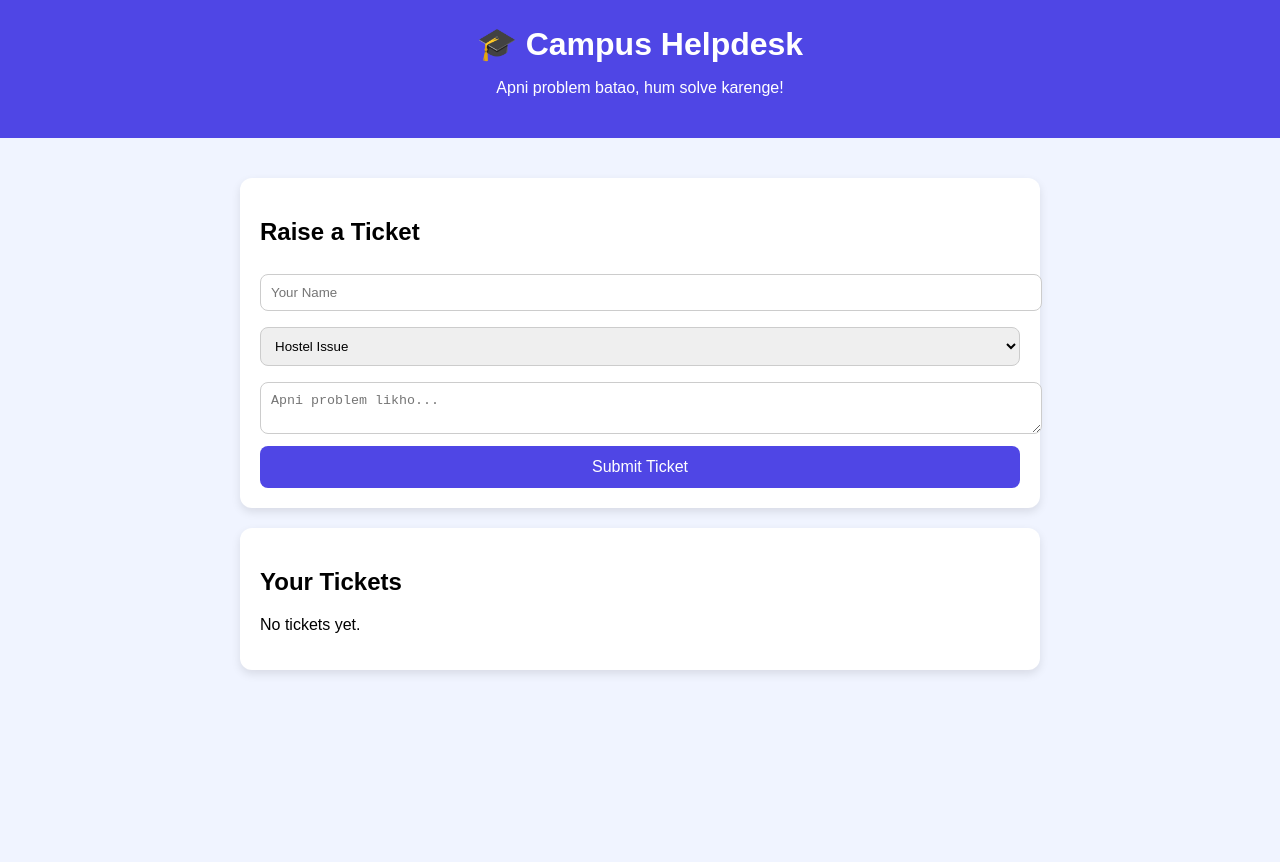
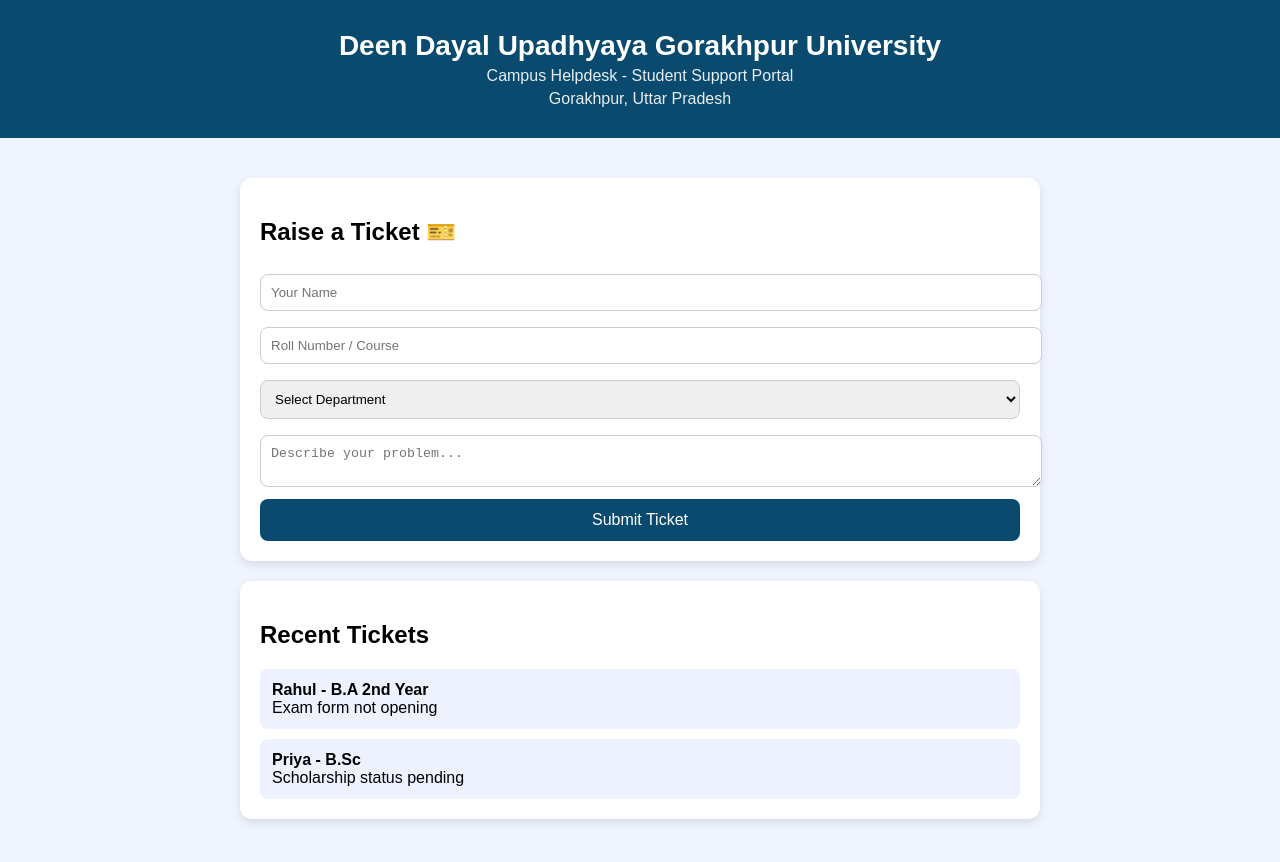
Before and after one commit to ishitashukla-gif/campus---helpdesk-, a plain HTML site: page index.html in a window 1280 px wide. Before the commit the page ends 800 px from the top, so only its background shows below. Drawn offline with Linux system fonts and the light colour scheme.

Commit message:
Update Campus Helpdesk page with new content and styles

```diff
--- a/index.html
+++ b/index.html
@@ -3,58 +3,40 @@
 <head>
 <meta charset="UTF-8">
 <meta name="viewport" content="width=device-width, initial-scale=1.0">
-<title>Campus Helpdesk</title>
+<title>Campus Helpdesk - DDU Gorakhpur</title>
 <style>
 body{font-family:Arial;background:#f0f4ff;margin:0;padding:0}
-header{background:#4f46e5;color:white;padding:25px;text-align:center}
-header h1{margin:0}
+header{background:#0a4a6e;color:white;padding:30px;text-align:center}
+header h1{margin:0;font-size:28px}
+header p{margin:5px 0 0;opacity:0.9}
 .container{max-width:800px;margin:20px auto;padding:20px}
 .card{background:white;padding:20px;border-radius:12px;box-shadow:0 4px 10px rgba(0,0,0,0.1);margin-bottom:20px}
 input,textarea,select{width:100%;padding:10px;margin:8px 0;border:1px solid #ccc;border-radius:8px}
-button{background:#4f46e5;color:white;border:none;padding:12px 20px;border-radius:8px;cursor:pointer;width:100%;font-size:16px}
-button:hover{background:#3730a3}
+button{background:#0a4a6e;color:white;border:none;padding:12px 20px;border-radius:8px;cursor:pointer;width:100%;font-size:16px}
+button:hover{background:#083a57}
 .ticket{background:#eef2ff;padding:12px;border-radius:8px;margin-top:10px}
 </style>
 </head>
 <body>
 <header>
-<h1>🎓 Campus Helpdesk</h1>
-<p>Apni problem batao, hum solve karenge!</p>
+<h1>Deen Dayal Upadhyaya Gorakhpur University</h1>
+<p>Campus Helpdesk - Student Support Portal</p>
+<p>Gorakhpur, Uttar Pradesh</p>
 </header>
 <div class="container">
 <div class="card">
-<h2>Raise a Ticket</h2>
-<input id="name" placeholder="Your Name">
-<select id="category">
-<option>Hostel Issue</option>
-<option>Fees / Admin</option>
-<option>WiFi / IT Issue</option>
-<option>Library</option>
-<option>Other</option>
-</select>
-<textarea id="issue" placeholder="Apni problem likho..."></textarea>
-<button onclick="submitTicket()">Submit Ticket</button>
+<h2>Raise a Ticket 🎫</h2>
+<input type="text" placeholder="Your Name">
+<input type="text" placeholder="Roll Number / Course">
+<select><option>Select Department</option><option>Exam Cell</option><option>Admission</option><option>Hostel</option><option>Fees / Scholarship</option><option>Other</option></select>
+<textarea placeholder="Describe your problem..."></textarea>
+<button>Submit Ticket</button>
 </div>
 <div class="card">
-<h2>Your Tickets</h2>
-<div id="list"><p>No tickets yet.</p></div>
+<h2>Recent Tickets</h2>
+<div class="ticket"><b>Rahul - B.A 2nd Year</b><br>Exam form not opening</div>
+<div class="ticket"><b>Priya - B.Sc</b><br>Scholarship status pending</div>
 </div>
 </div>
-<script>
-function submitTicket(){
-let n=document.getElementById('name').value;
-let c=document.getElementById('category').value;
-let i=document.getElementById('issue').value;
-if(!n||!i){alert('Please fill all fields');return;}
-let div=document.createElement('div');
-div.className='ticket';
-div.innerHTML='<b>'+n+'</b> - '+c+'<br>'+i+'<br><small>Status: Pending ⏳</small>';
-let list=document.getElementById('list');
-if(list.innerHTML.includes('No tickets')) list.innerHTML='';
-list.appendChild(div);
-document.getElementById('issue').value='';
-alert('Ticket Submitted!');
-}
-</script>
 </body>
 </html>
```
